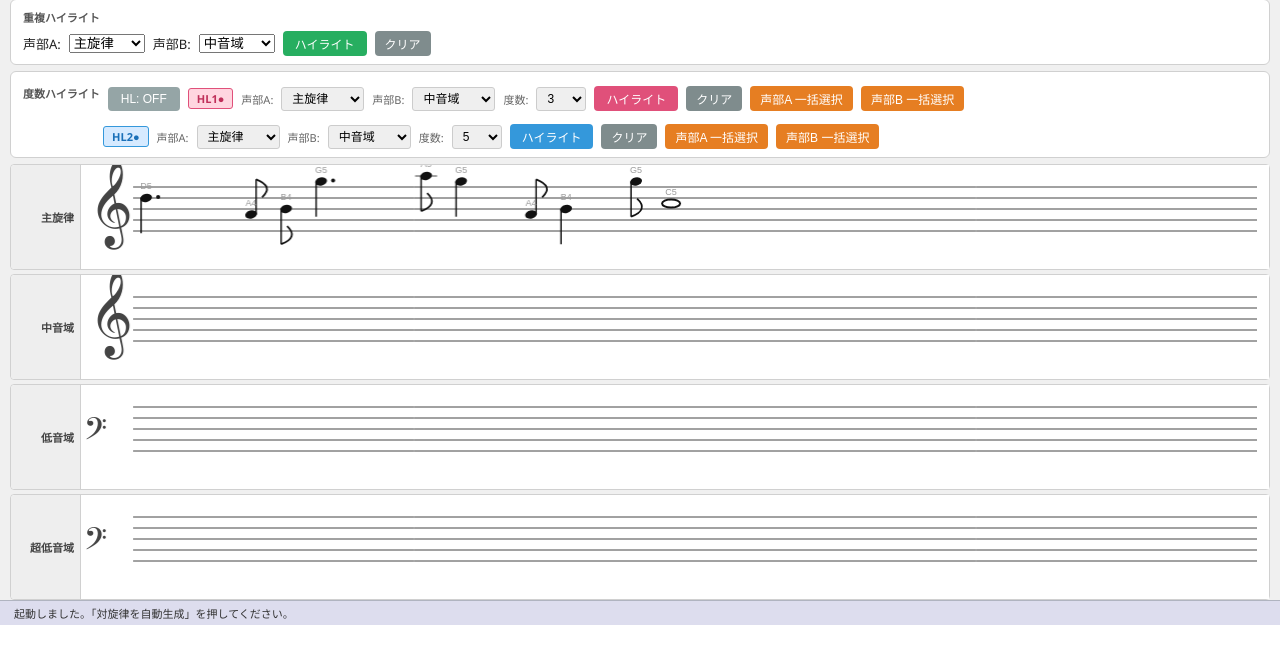
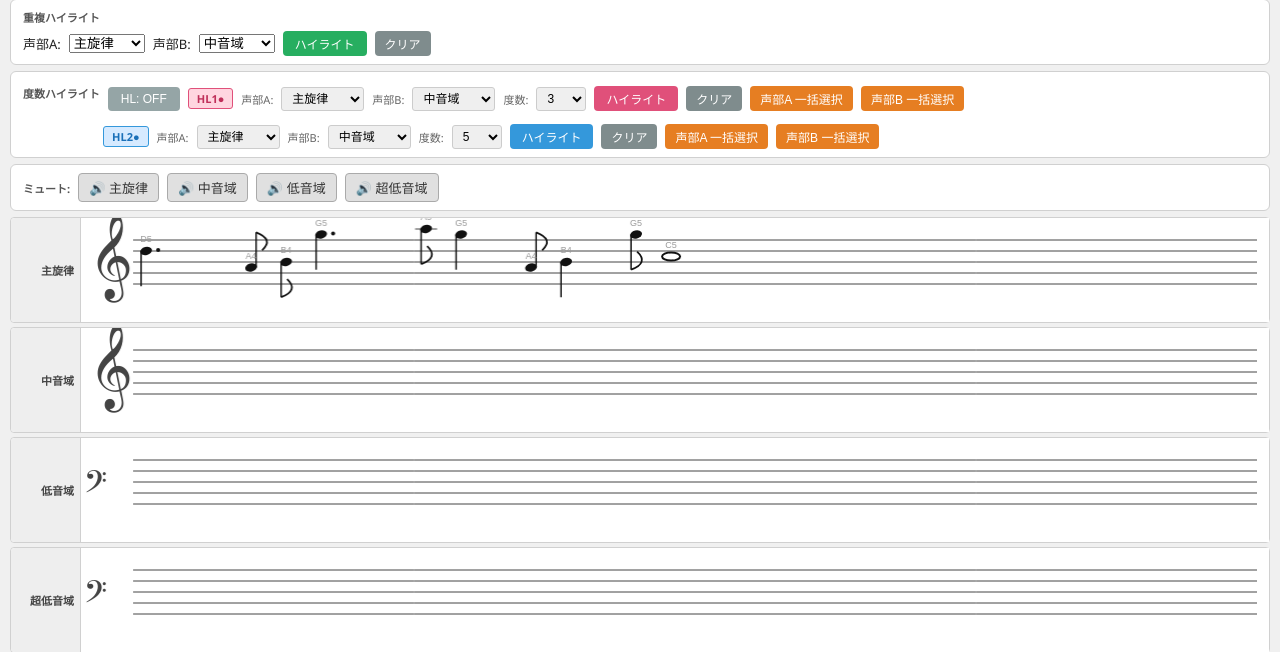
Before and after one commit to tokkun-max/music-counterpoint, a Flask app: page / in a window 1280 px wide. Shown: the part 212-864 px from the top of the page. Before the commit the page ends 837 px from the top, so only its background shows below. Run offline with Flask 3, Linux system fonts and the light colour scheme; some libraries are stand-ins or nearby versions.

Commit message:
@ Add per-voice mute buttons for melody/mid/bass_high/bass_low
- state.mutedVoices (Set) tracks muted voices
- toggleMute(voice) toggles mute and updates button emoji/class
- startPlayback() skips muted voices
- Mute panel in index.html with 4 buttons above score area
- .btn-mute / .btn-muted CSS styles in style.css

Co-Authored-By: Claude Sonnet 4.6 <noreply@anthropic.com>
@

```diff
--- a/static/css/style.css
+++ b/static/css/style.css
@@ -51,6 +51,9 @@ body {
 .btn-insert-rest { background: #7f8c8d; cursor: grab; }
 .btn-insert-note:active, .btn-insert-rest:active { cursor: grabbing; }
 .voice-canvas.drag-over { outline: 2px solid #2980b9; outline-offset: -2px; }
+.btn-mute  { background: #e0e0e0; color: #333; font-size: 13px; padding: 4px 10px; border-radius: 4px; border: 1px solid #aaa; cursor: pointer; transition: opacity .15s; }
+.btn-mute:hover { opacity: .85; }
+.btn-muted { background: #888; color: #fff; border-color: #666; }
 
 /* ─── パネル共通 ─── */
 .panel {
--- a/static/js/app.js
+++ b/static/js/app.js
@@ -42,6 +42,7 @@ const state = {
   undoStack:    [],
   isPlaying:    false,
   playStep:     null,
+  mutedVoices:  new Set(),
 };
 
 // ═══════════════════════════════════════════════════════
@@ -95,6 +96,7 @@ async function startPlayback() {
 
   // 全声部のノートをスケジュール
   for (const voice of VOICES) {
+    if (state.mutedVoices.has(voice)) continue;
     const steps  = eventsToExportSteps(state.voices[voice]);
     const active = { note: null };
 
@@ -508,6 +510,20 @@ function halveSel() {
   refreshVoice(state.selVoice);
   updateEditorInfo();
   setStatus("選択中の音符を半分の長さにしました。Ctrl+Z で元に戻せます。");
+}
+
+function toggleMute(voice) {
+  if (state.mutedVoices.has(voice)) {
+    state.mutedVoices.delete(voice);
+  } else {
+    state.mutedVoices.add(voice);
+  }
+  const btn = document.getElementById(`mute-btn-${voice}`);
+  if (btn) {
+    const muted = state.mutedVoices.has(voice);
+    btn.classList.toggle("btn-muted", muted);
+    btn.textContent = (muted ? "🔇 " : "🔊 ") + V_LABELS[voice];
+  }
 }
 
 function shiftPitchSel(semis) {
--- a/templates/index.html
+++ b/templates/index.html
@@ -89,6 +89,15 @@
   </div>
 </div>
 
+<!-- ─── ミュート ─── -->
+<div class="panel" style="display:flex; align-items:center; gap:8px; flex-wrap:wrap;">
+  <span style="font-size:11px; font-weight:bold; color:#555; white-space:nowrap;">ミュート:</span>
+  <button id="mute-btn-melody"    class="btn btn-mute" onclick="toggleMute('melody')"   >🔊 主旋律</button>
+  <button id="mute-btn-mid"       class="btn btn-mute" onclick="toggleMute('mid')"      >🔊 中音域</button>
+  <button id="mute-btn-bass_high" class="btn btn-mute" onclick="toggleMute('bass_high')">🔊 低音域</button>
+  <button id="mute-btn-bass_low"  class="btn btn-mute" onclick="toggleMute('bass_low')" >🔊 超低音域</button>
+</div>
+
 <!-- ─── スコアエリア ─── -->
 <div id="score-area"></div>
 
```
